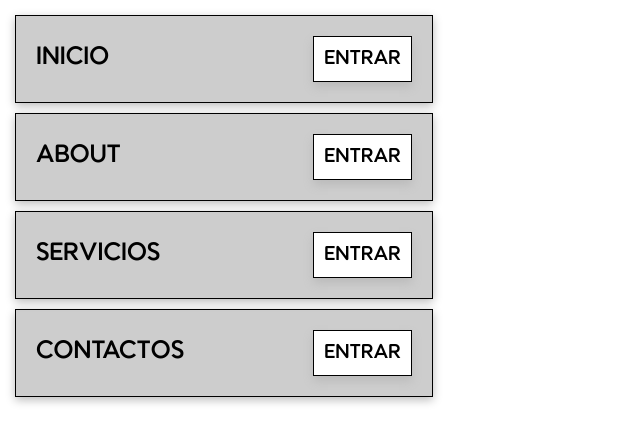
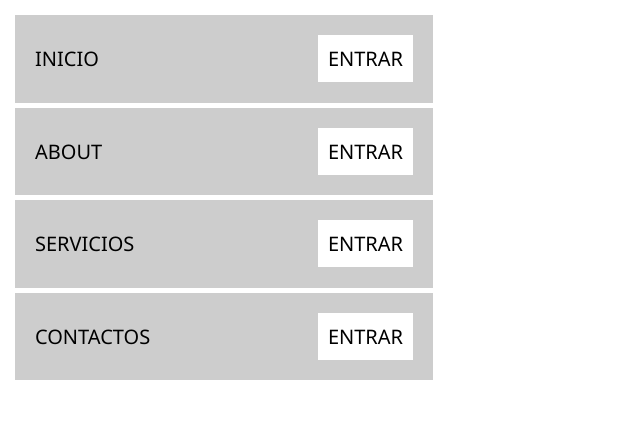
Before and after one commit to MarianaTraslavinaSarmiento/practicaModeladoEnCaja, a plain HTML site: page index.html in a window 1280 px wide. Shown: the whole page, without its empty margins (0-640 px from the left). Drawn offline with Linux system fonts and the light colour scheme.

Commit message:
feat: :lipstick: Le cambié la fuente, quité los bordes y sombreado para que se parezca mas al modelo

```diff
--- a/css/style.css
+++ b/css/style.css
@@ -1,16 +1,12 @@
-@font-face {
-    font-family: "textoBotones";
-    src: url("/storage/fuentes/Utendo-Medium.ttf");
-}
+
 
 
 *{
     padding: 0;
     margin: 0;
     box-sizing: border-box;
-    font-family: 'bahnschrift';
+    font-family: 'Segoe UI', Tahoma, Geneva, Verdana, sans-serif;
     text-decoration: none;
-    font-family: "textoBotones";
 
 }
 
@@ -29,15 +25,13 @@
 .elements{
 
     display:flex;
-    border: 1px solid #000;
-    margin-bottom: 10px;
+    margin-bottom: 5px;
     height: 100%;
     justify-content: space-between;
     align-items: center;
     padding: 20px;
-    font-size: 25px;
+    font-size: 20px;
     background-color: #bbbb;
-    box-shadow: 0px 3px 9px #bbb
 
 }
 
@@ -45,11 +39,9 @@
 
 .enlace{
 
-    border: 1px solid #000;
     padding: 10px;
     font-size: 20px;
     background-color: #fff;
-    box-shadow: 0px 5px 9px #bbb;
     transition: 0.3s ease
 
 }
```
